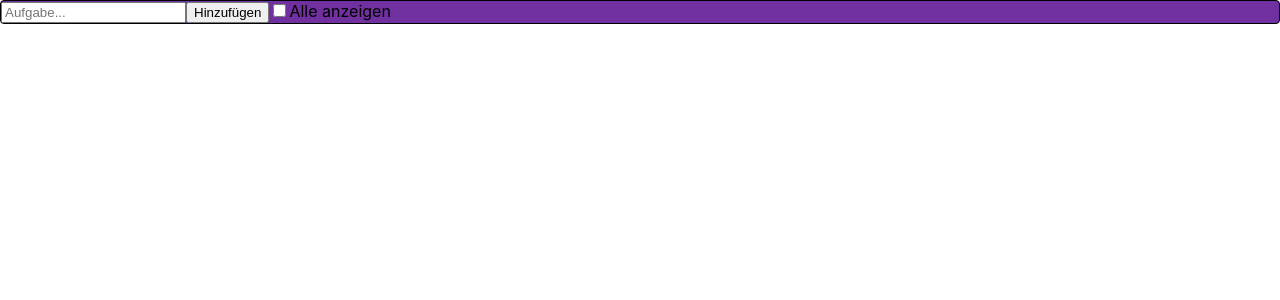
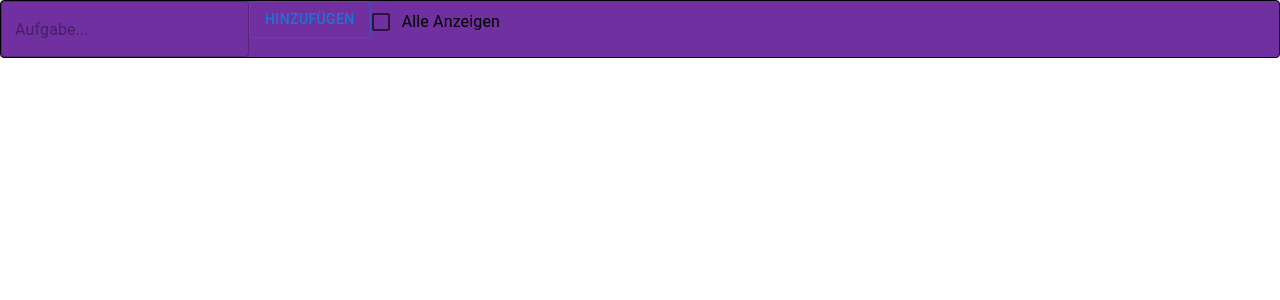
Before and after one commit to gaut-3/MAS-SPA-Notizen, a React (Create React App) app: page / in a window 1280 px wide. Shown: the top 300 px of the page. Built offline with nearby package versions, Linux system fonts and the light colour scheme.

Commit message:
add material ui

```diff
--- a/package.json
+++ b/package.json
@@ -3,6 +3,9 @@
   "version": "0.1.0",
   "private": true,
   "dependencies": {
+    "@emotion/react": "^11.5.0",
+    "@emotion/styled": "^11.3.0",
+    "@mui/material": "^5.0.4",
     "@testing-library/jest-dom": "^5.14.1",
     "@testing-library/react": "^11.2.7",
     "@testing-library/user-event": "^12.8.3",
--- a/src/components/AddNoteComponent.tsx
+++ b/src/components/AddNoteComponent.tsx
@@ -1,5 +1,6 @@
 import React, {ChangeEvent, useState} from "react";
 import { Note } from "../models/Note";
+import {TextField, Button} from "@mui/material";
 
 
 interface Props {
@@ -12,27 +13,23 @@ export const AddNoteComponent = ({noteList, addNewNote, filterNoteList}: Props)
 
     const [text, setText] = useState("");
 
-    const updateText = (event: ChangeEvent<HTMLInputElement>) => {
+    const handleChangeEvent = (event: ChangeEvent<HTMLInputElement>) => {
         setText(event.target.value)
         console.log(event.target.value)
         filterNoteList(event.target.value);
     }
 
-    const refTextInput = React.useRef<HTMLInputElement>(null)
-
     const handleClickEvent = () => {
-        const inputElement = refTextInput.current;
-        if (inputElement != null && inputElement.value != "") {
-            addNewNote(String(inputElement.value));
-            inputElement.value = "";
+        if (text !== "") {
+            addNewNote(String(text));
+            setText("");
         }
     }
 
     return (
         <div className="add-notes">
-            <input ref={refTextInput} type="text" onChange={updateText} placeholder="Aufgabe..." id="add-note-textfield"
-                   name="add-note-textfield"/>
-            <button type="button" onClick={handleClickEvent}>Hinzufügen</button>
+            <TextField value={text} variant={"outlined"} onChange={handleChangeEvent} placeholder="Aufgabe..."/>
+            <Button variant="outlined" onClick={handleClickEvent}>Hinzufügen</Button>
         </div>
     );
 }
--- a/src/components/NotesComponent.tsx
+++ b/src/components/NotesComponent.tsx
@@ -26,7 +26,6 @@ export const NotesComponent = () => {
         setNoteList(tempNoteListArray);
         setCounter(counter + 1)
     }
-
 
     useEffect(() => {
         setFilteredNoteList(noteList);
--- a/src/components/ShowAllNoteComponent.tsx
+++ b/src/components/ShowAllNoteComponent.tsx
@@ -1,5 +1,6 @@
 import React, {ChangeEvent, useState} from "react";
 import { Note } from "../models/Note";
+import {Checkbox, FormControlLabel} from "@mui/material";
 
 
 interface Props {
@@ -8,15 +9,13 @@ interface Props {
 
 export const ShowAllNoteComponent = ({showAllNotes}: Props) => {
 
-
     const handleChangeEvent = (event: ChangeEvent<HTMLInputElement>) => {
         showAllNotes(event.target.checked);
     }
 
     return (
-        <div >
-            <input type="checkbox" onChange={handleChangeEvent}/>
-            <span>Alle anzeigen</span>
+        <div>
+            <FormControlLabel control={<Checkbox onChange={handleChangeEvent} />} label="Alle Anzeigen" />
         </div>
     );
 }
```
Also changed, not shown: 1 other file (tests, documents, lock files or other folders).
